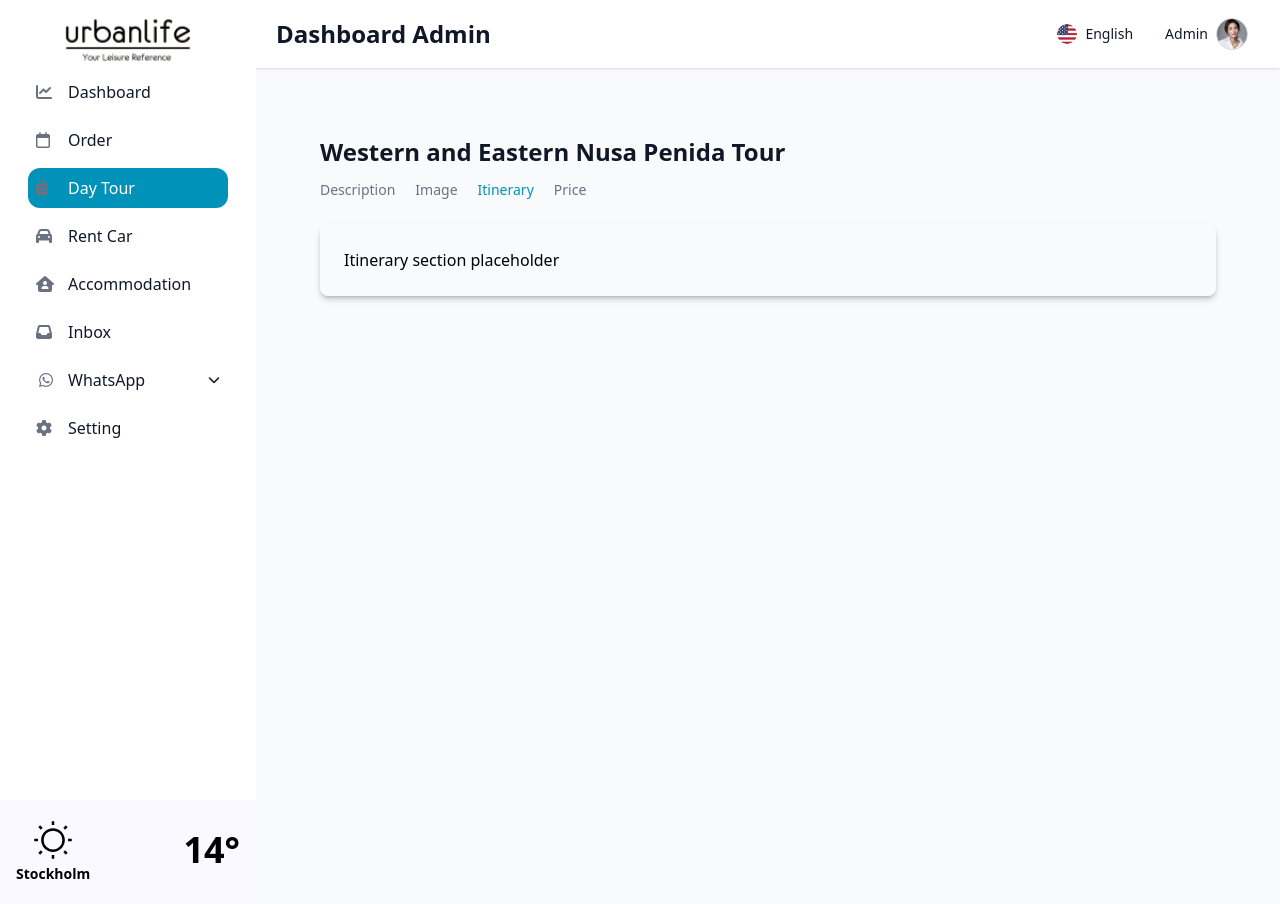
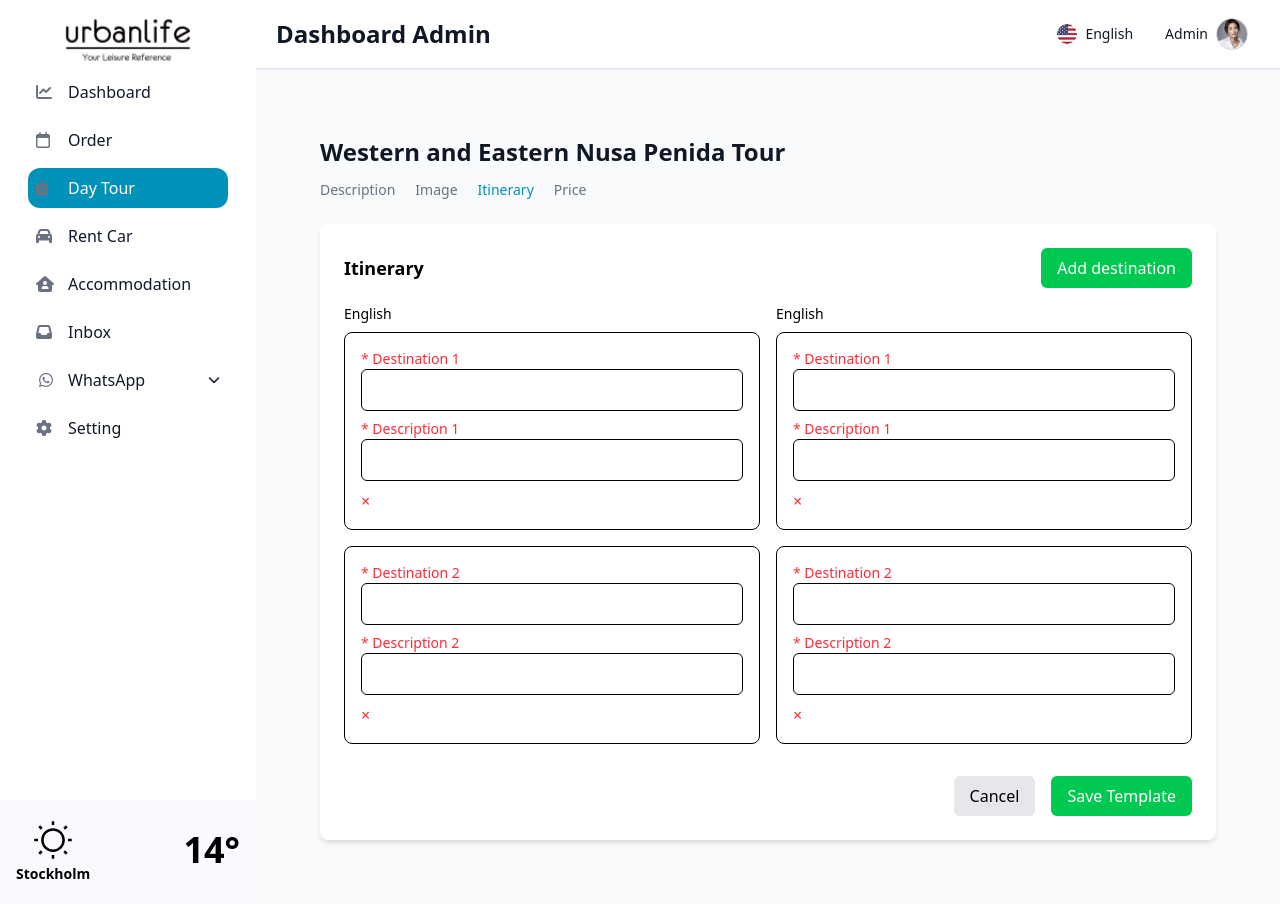
Before and after one commit to myreds12/urbanlife-frontend, a React (Vite) app in the folder urbanlife-frontend/: page /day-tour in a window 1280 px wide. Both pictures are taken after a click on the element "Itinerary". Built offline with nearby package versions, Linux system fonts and the light colour scheme.

Commit message:
feat(AdminDashboard): implement itinerary management functionality- Not finished yet

```diff
--- a/urbanlife-frontend/src/components/AdminDashboard/DayTour/DescriptionSection.tsx
+++ b/urbanlife-frontend/src/components/AdminDashboard/DayTour/DescriptionSection.tsx
@@ -25,7 +25,7 @@ const DescriptionSection: React.FC<DescriptionSectionProps> = ({
       <div className="bg-white p-6 rounded-lg shadow-md shadow-black/20">
         <form onSubmit={handleSubmit} className="space-y-4">
           <div className="flex items-center">
-            <label className="block text-sm font-medium text-gray-600 mr-2 whitespace-nowrap bg-gray-100 px-3 py-2 rounded-md">
+            <label className="block text-sm font-medium text-gray-600 mr-5 whitespace-nowrap bg-gray-100 px-3 py-2 rounded-md">
               Day tour package name
             </label>
             <input
--- a/urbanlife-frontend/src/components/AdminDashboard/DayTour/ItinerarySection.tsx
+++ b/urbanlife-frontend/src/components/AdminDashboard/DayTour/ItinerarySection.tsx
@@ -1,4 +1,9 @@
-import React from 'react';
+import React, { useState } from 'react';
+
+interface ItineraryItem {
+  destination: string;
+  description: string;
+}
 
 interface ItinerarySectionProps {
   id: string;
@@ -6,11 +11,124 @@ interface ItinerarySectionProps {
 }
 
 const ItinerarySection: React.FC<ItinerarySectionProps> = ({ id, isActive }) => {
+  const [itinerary, setItinerary] = useState<ItineraryItem[]>([
+    { destination: '', description: '' },
+    { destination: '', description: '' },
+  ]);
+
+  const handleChange = (index: number, field: keyof ItineraryItem, value: string) => {
+    const newItinerary = [...itinerary];
+    newItinerary[index][field] = value;
+    setItinerary(newItinerary);
+  };
+
+  const addDestination = () => {
+    setItinerary([...itinerary, { destination: '', description: '' }]);
+  };
+
+  const removeDestination = (index: number) => {
+    const newItinerary = itinerary.filter((_, i) => i !== index);
+    setItinerary(newItinerary);
+  };
+
+  const handleSubmit = (e: React.FormEvent) => {
+    e.preventDefault();
+    console.log('Itinerary submitted:', itinerary);
+  };
+
   return (
     <div id={id} className={isActive ? 'block' : 'hidden'}>
-      <div className="p-6 rounded-lg shadow-md shadow-black/20">
-        {/* Itinerary content will be added here */}
-        <p>Itinerary section placeholder</p>
+      <div className="bg-white p-6 rounded-lg shadow-md">
+        <form onSubmit={handleSubmit} className="space-y-4">
+          <div className="flex justify-between items-center mb-4">
+            <h3 className="text-lg font-semibold">Itinerary</h3>
+            <button
+              type="button"
+              onClick={addDestination}
+              className="px-4 py-2 bg-green-500 text-white rounded-md hover:bg-green-600"
+            >
+              Add destination
+            </button>
+          </div>
+          <div className="grid grid-cols-2 gap-4">
+            <div>
+              <h4 className="text-sm font-medium mb-2">English</h4>
+              {itinerary.map((item, index) => (
+                <div key={index} className="mb-4 p-4 border rounded-lg">
+                  <div className="mb-2">
+                    <label className="block text-sm font-medium text-red-500">* Destination {index + 1}</label>
+                    <input
+                      type="text"
+                      value={item.destination}
+                      onChange={(e) => handleChange(index, 'destination', e.target.value)}
+                      className="w-full p-2 border rounded-md"
+                    />
+                  </div>
+                  <div>
+                    <label className="block text-sm font-medium text-red-500">* Description {index + 1}</label>
+                    <input
+                      type="text"
+                      value={item.description}
+                      onChange={(e) => handleChange(index, 'description', e.target.value)}
+                      className="w-full p-2 border rounded-md"
+                    />
+                  </div>
+                  {itinerary.length > 1 && (
+                    <button
+                      type="button"
+                      onClick={() => removeDestination(index)}
+                      className="mt-2 text-red-500 hover:text-red-700"
+                    >
+                      ×
+                    </button>
+                  )}
+                </div>
+              ))}
+            </div>
+            <div>
+              <h4 className="text-sm font-medium mb-2">English</h4>
+              {itinerary.map((item, index) => (
+                <div key={index} className="mb-4 p-4 border rounded-lg">
+                  <div className="mb-2">
+                    <label className="block text-sm font-medium text-red-500">* Destination {index + 1}</label>
+                    <input
+                      type="text"
+                      value={item.destination}
+                      onChange={(e) => handleChange(index, 'destination', e.target.value)}
+                      className="w-full p-2 border rounded-md"
+                    />
+                  </div>
+                  <div>
+                    <label className="block text-sm font-medium text-red-500">* Description {index + 1}</label>
+                    <input
+                      type="text"
+                      value={item.description}
+                      onChange={(e) => handleChange(index, 'description', e.target.value)}
+                      className="w-full p-2 border rounded-md"
+                    />
+                  </div>
+                  {itinerary.length > 1 && (
+                    <button
+                      type="button"
+                      onClick={() => removeDestination(index)}
+                      className="mt-2 text-red-500 hover:text-red-700"
+                    >
+                      ×
+                    </button>
+                  )}
+                </div>
+              ))}
+            </div>
+          </div>
+          <div className="flex justify-end space-x-4 mt-4">
+            <button type="button" className="px-4 py-2 bg-gray-200 rounded-md hover:bg-gray-300">
+              Cancel
+            </button>
+            <button type="submit" className="px-4 py-2 bg-green-500 text-white rounded-md hover:bg-green-600">
+              Save Template
+            </button>
+          </div>
+        </form>
       </div>
     </div>
   );
```
